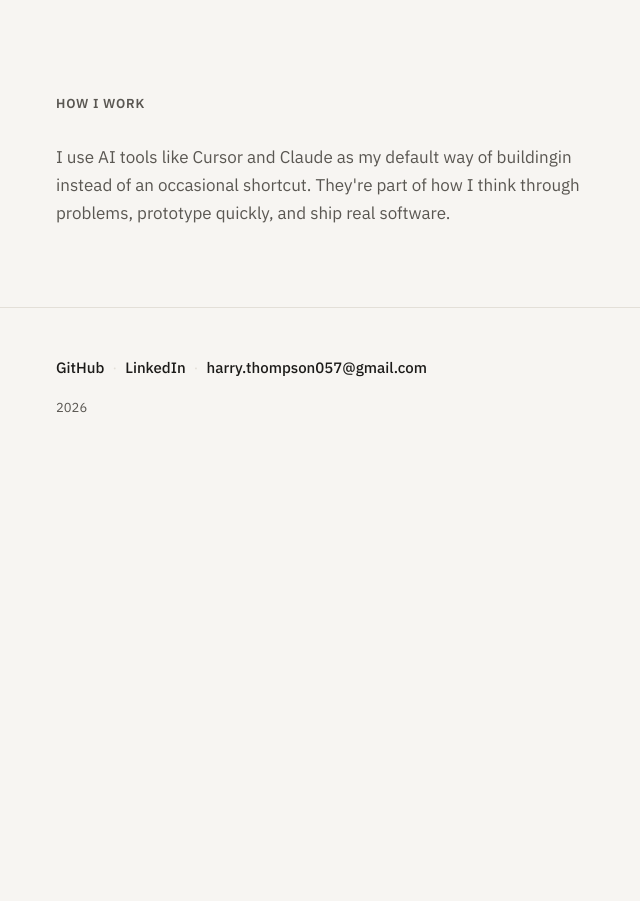
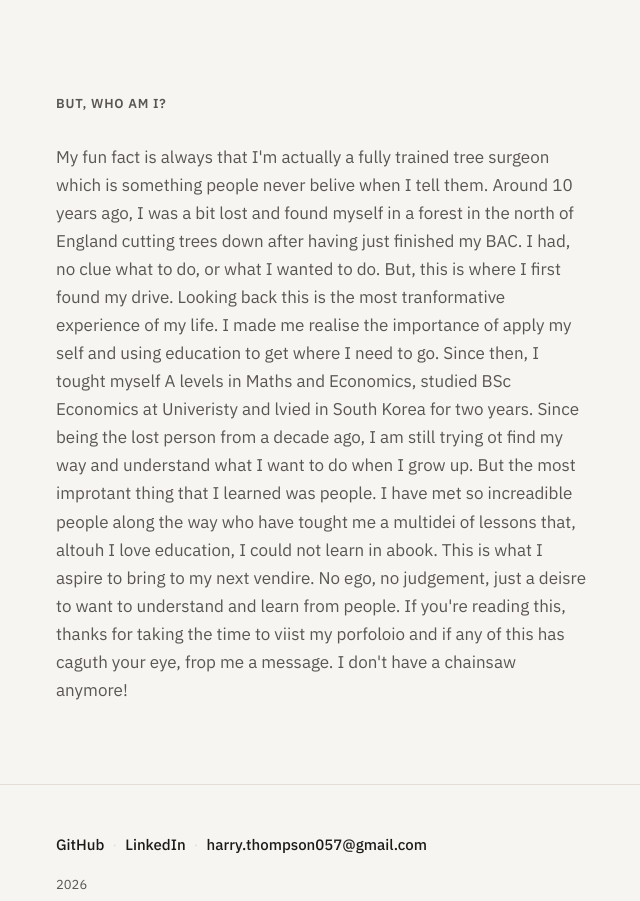
Before and after one commit to HThompsonSK/portfolio, a plain HTML site: page index.html in a window 1280 px wide. Shown: the part 1280-2181 px from the top of the page, without its empty margins (244-884 px from the left). Before the commit the page ends 1746 px from the top, so only its background shows below. Drawn offline with Linux system fonts and the light colour scheme.

Commit message:
A personal note

```diff
--- a/index.html
+++ b/index.html
@@ -83,10 +83,17 @@
     </section>
 
     <section class="approach container" aria-labelledby="approach-heading">
-      <h2 id="approach-heading" class="section-label">How I work</h2>
+      <h2 id="approach-heading" class="section-label">But, who am I?</h2>
       <p class="approach-text">
-        I use AI tools like Cursor and Claude as my default way of buildingin instead of an occasional shortcut.
-        They're part of how I think through problems, prototype quickly, and ship real software.
+        My fun fact is always that I'm actually a fully trained tree surgeon which is something people never belive when I tell them.
+        Around 10 years ago, I was a bit lost and found myself in a forest in the north of England cutting trees down after having just finished my BAC.
+        I had, no clue what to do, or what I wanted to do. But, this is where I first found my drive.
+        Looking back this is the most tranformative experience of my life. I made me realise the importance of apply my self and using education to get where I need to go.
+        Since then, I tought myself A levels in Maths and Economics, studied BSc Economics at Univeristy and lvied in South Korea for two years.
+        Since being the lost person from a decade ago, I am still trying ot find my way and understand what I want to do when I grow up. But the most improtant thing that I learned was people.
+        I have met so increadible people along the way who have tought me a multidei of lessons that, altouh I love education, I could not learn in abook.
+        This is what I aspire to bring to my next vendire. No ego, no judgement, just a deisre to want to understand and learn from people.
+        If you're reading this, thanks for taking the time to viist my porfoloio and if any of this has caguth your eye, frop me a message. I don't have a chainsaw anymore!
       </p>
     </section>
   </main>
```
